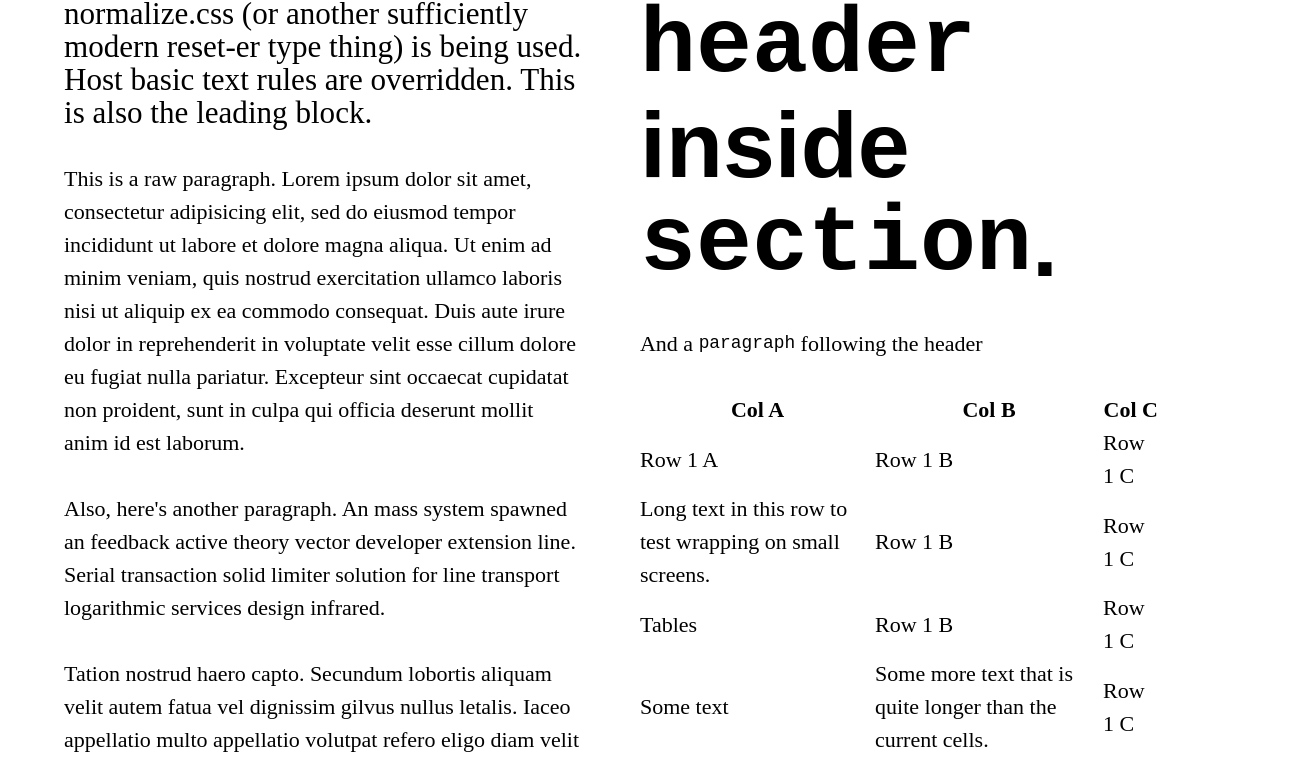
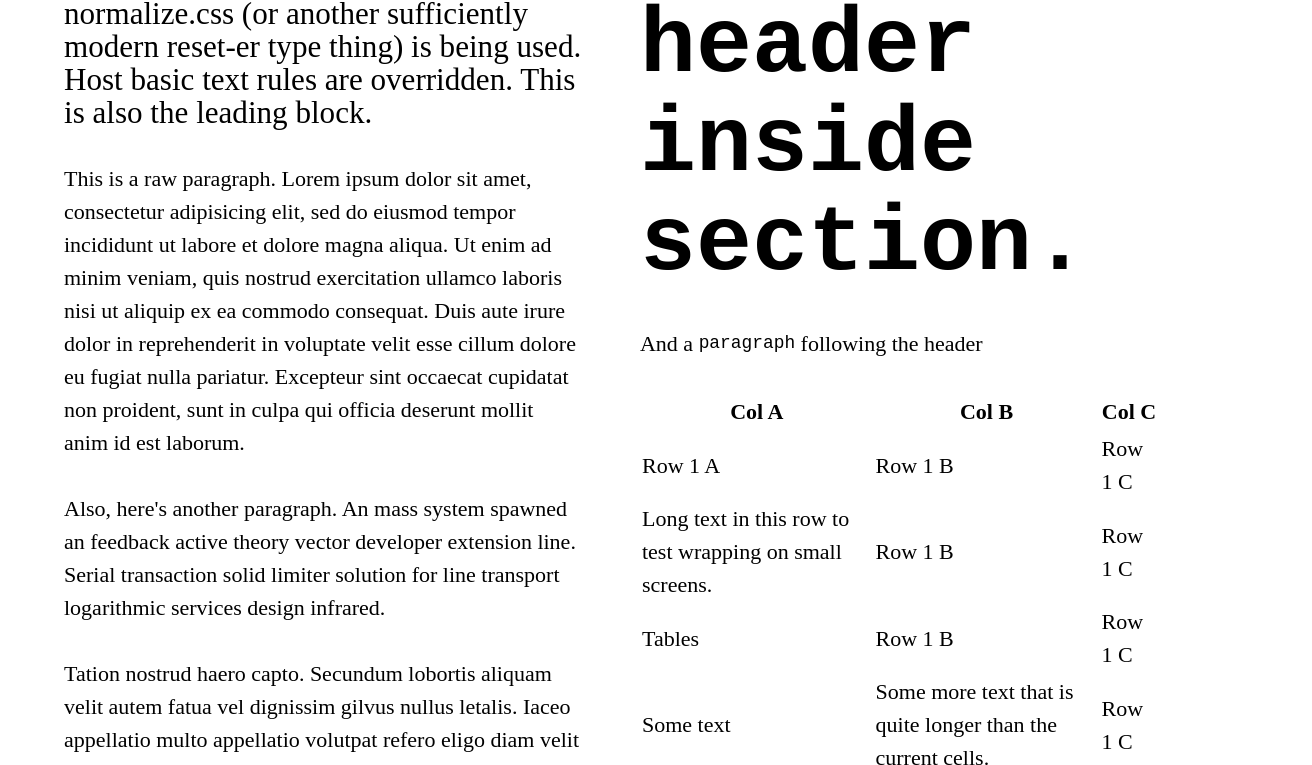
Before and after one commit to devinhunt/typebase.css, a website: page specimen.html in a window 1280 px wide. Shown: the part 861-1626 px from the top of the page, 1312 px wide, since content can reach past the window. Drawn offline with Linux system fonts and the light colour scheme.

Commit message:
update css
font color and padding

```diff
--- a/typebase.css
+++ b/typebase.css
@@ -41,7 +41,8 @@ h4,
 h5,
 h6 {
   /* Change heading typefaces here */
-  font-family: sans-serif;
+  font-family: monospace;
+  color=#FF8C00;
   margin-top: 1.5rem;
   margin-bottom: 0;
   line-height: 1.5rem;
@@ -76,7 +77,7 @@ table {
 }
 table td,
 table th {
-  padding: 0;
+  padding: 2px;
   line-height: 33px;
 }
 /* Code blocks */
```
